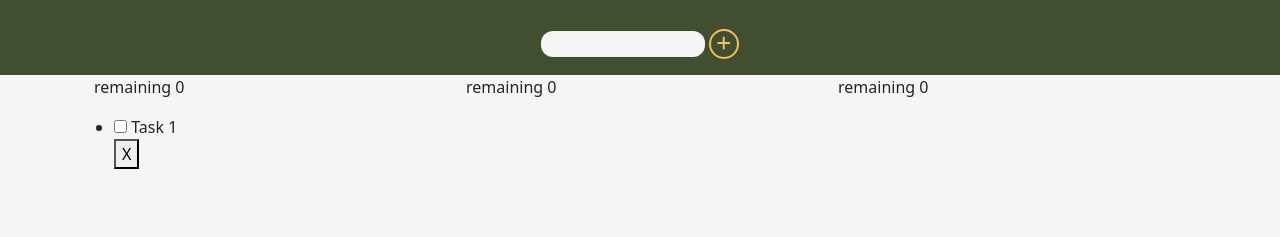
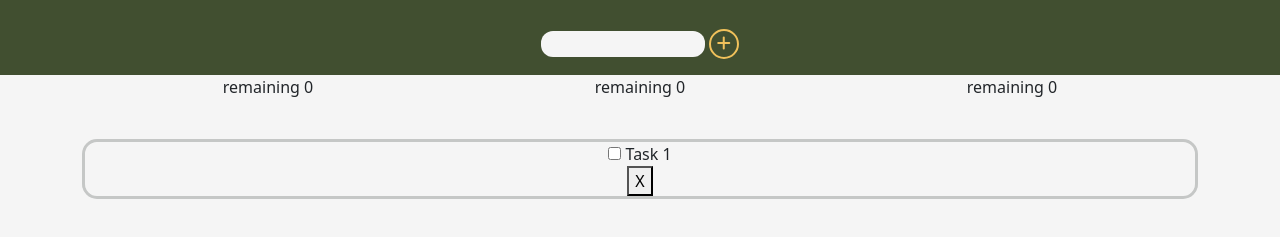
Before and after one commit to DonMilly/To-Do, a plain HTML site: page index.html in a window 1280 px wide. Shown: the part 67-304 px from the top of the page. Drawn offline with nearby package versions, Linux system fonts and the light colour scheme; a web font is replaced by a local one.

Commit message:
Adding border styling

```diff
--- a/css/styles.css
+++ b/css/styles.css
@@ -50,9 +50,17 @@ header {
 
 .stats {
     list-style: none;
+    text-align: center;
 }
 
-.stats > li {
+.tasks {
+    margin: 2rem;
     display: inline;
-    /* padding: 0.5rem; */
 }
+
+.task-item {
+    list-style: none;
+    border-style: solid;
+    border-radius: 15px;
+    border-color: #C5C7C6;
+}
--- a/index.html
+++ b/index.html
@@ -28,10 +28,9 @@
             </form>
         </div>
     </header>
-    <div class="container" id="taskbox-list" class="text-center">
+    <div class="container" id="taskbox-list">
         <div class="container">
             <div class="row">
-
                 <ul class="stats col">
                     <li>
                         <span>remaining</span>
@@ -52,7 +51,7 @@
                 </ul>
             </div>
         </div>
-        <ul class="tasks">
+        <ul class="tasks text-center">
             <li class="task-item">
                 <div>
                     <input type="checkbox" name="task-item" id="1">
```
